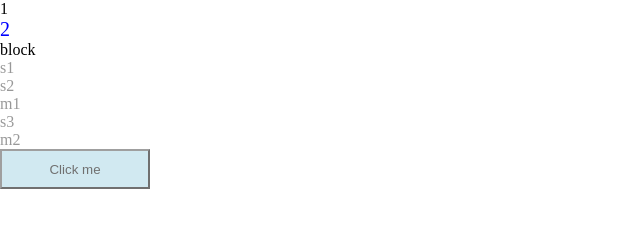
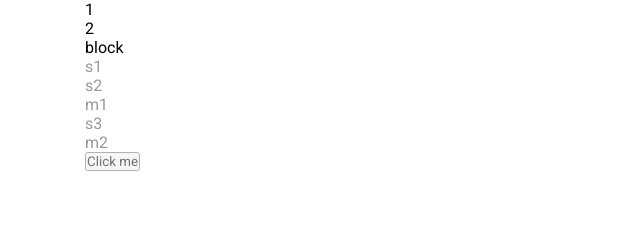
Before and after one commit to akarpovauk/UI_lib, a website: page src/index.html in a window 1280 px wide. Shown: the whole page, without its empty margins (0-640 px from the left). Drawn offline with nearby package versions, Linux system fonts and the light colour scheme; files that its build step writes are made by us from their sources; files whose address does not match are found by name.

Commit message:
styles: scss: add general styles, font, variables

```diff
--- a/src/index.html
+++ b/src/index.html
@@ -8,6 +8,7 @@
     <link rel="stylesheet" href="style.css">
 </head>
 <body>
+	<div class="container">
 		<div>1</div>
 		<div class='active'>2</div>
 		<div class="findme" style='display:none'>find</div>
@@ -21,5 +22,6 @@
 		</div>
 		<button data-private='false' style=' opacity: 0.6'>Click me</button>
 		<script src='script.js'></script>
+	</div>
 </body>
 </html>
--- /dev/null
+++ b/src/sass/general/_base.scss
@@ -0,0 +1,11 @@
+* {
+	box-sizing: border-box;
+	margin: 0;
+	padding: 0;
+}
+
+.container {
+	max-width: 1140px;
+	padding: 0px 15px;
+	margin: 0px auto;
+}
--- /dev/null
+++ b/src/sass/general/_typography.scss
@@ -0,0 +1,5 @@
+@import url('https://fonts.googleapis.com/css2?family=Roboto:ital,wght@0,100;0,300;0,400;0,500;0,700;0,900;1,100;1,300;1,400;1,500;1,700;1,900&display=swap');
+
+* {
+	font-family: "Roboto", sans-serif;
+}
--- /dev/null
+++ b/src/sass/general/_variables.scss
@@ -0,0 +1,6 @@
+// colors
+$primary: #025fff;
+$success: #2a9924;
+$danger: #ea2e41;
+$warning: #ffc907;
+$dark: #343a40;
--- a/src/sass/style.scss
+++ b/src/sass/style.scss
@@ -1,17 +1,3 @@
-* {
-    margin: 0;
-    padding: 0;
-    box-sizing: border-box;
-}
-
-button {
-	width: 150px;
-	height: 40px;
-	background-color: lightblue;
-	text-align: center;
-}
-
-.active {
-	font-size: 20px;
-	color: blue;
-}
+@import './general/base.scss';
+@import './general/variables.scss';
+@import './general/typography.scss';
```
Also changed, not shown: dist/index.html, dist/style.css. Lines whose indentation alone changed are shown as unchanged.
